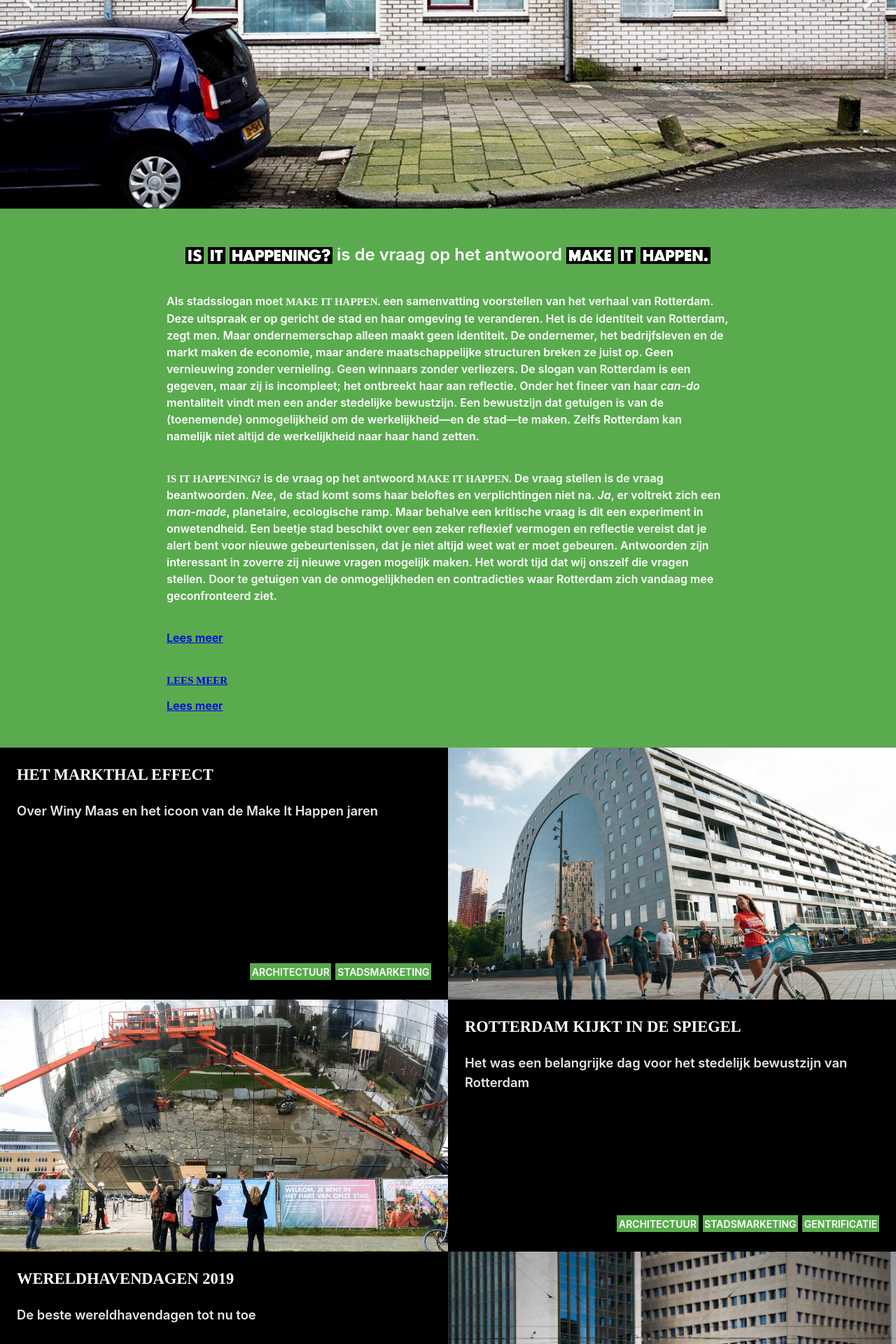
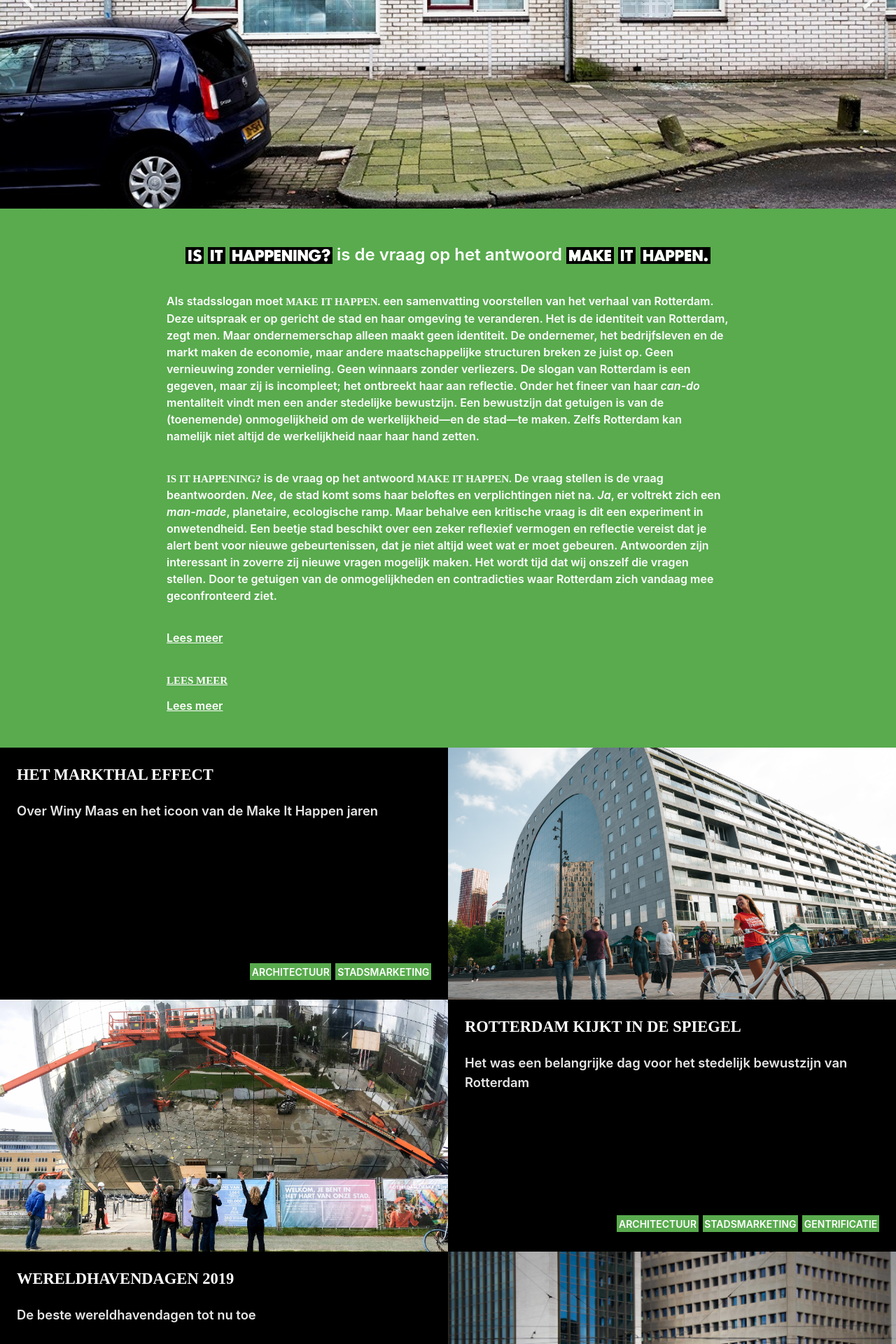
Before and after one commit to norealdirection/norealdirection.github.io, a Jekyll site: the page built from index.markdown, in a window 1280 px wide. Shown: the part 382-2302 px from the top of the page at 70% size. Built offline with Jekyll 4.4.1, drawn with Linux system fonts in a browser that asks for light colours.

Commit message:
Update _base.scss

```diff
--- a/_sass/minima/_base.scss
+++ b/_sass/minima/_base.scss
@@ -127,6 +127,15 @@ h1, h2, h3, h4, h5, h6 {
 	//&:hover {
 	//	color: $white-color;
 	//}
+}
+
+#introduction a {
+	color: $white-color;
+	text-decoration: underline;
+
+	&:visited {
+		color: $white-color;
+	}
 }
 
 .post-content a {
```
